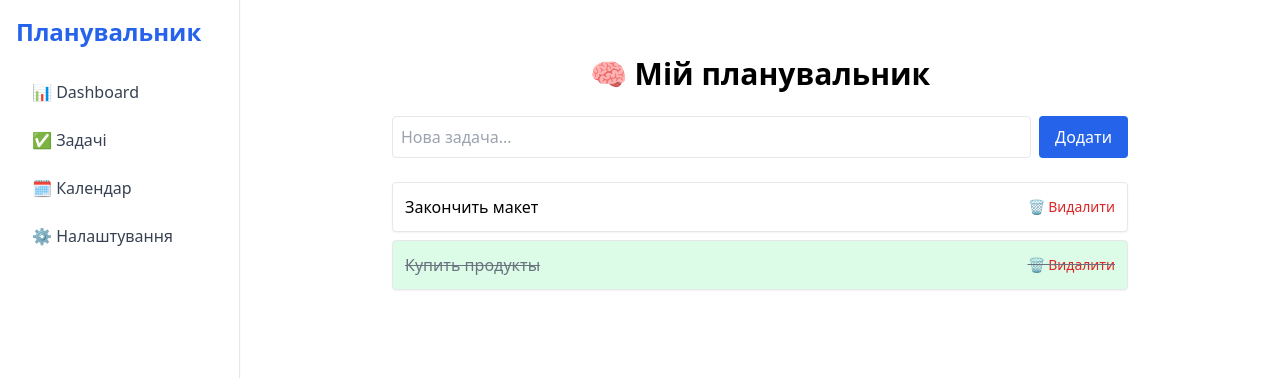
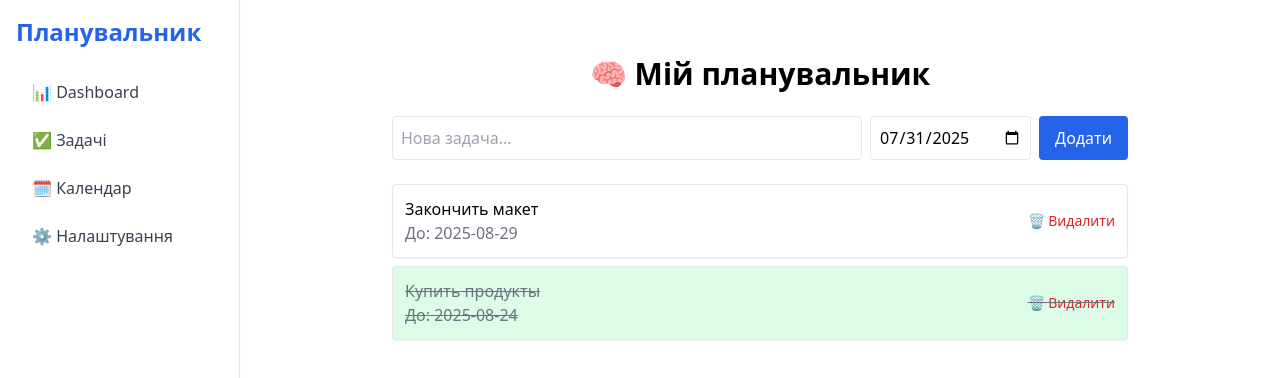
Before and after one commit to PngFormat/taskManager, a React (Create React App) app: page / in a window 1280 px wide. Shown: the top 378 px of the page. Built offline with nearby package versions, Linux system fonts and the light colour scheme.

Commit message:
feature : suggest date

```diff
--- a/src/App.js
+++ b/src/App.js
@@ -13,14 +13,40 @@ function App() {
         { id: 2, title: "Купить продукты", completed: true, dueDate: "2025-08-24" },
     ]);
 
-    const addTask = (title) => {
+    const suggestDate = () => {
+        const taskCountByDate = {};
+
+        tasks.forEach((task) => {
+            taskCountByDate[task.dueDate] = (taskCountByDate[task.dueDate] || 0) + 1;
+        });
+
+        for (let i = 0; i < 7; i++) {
+            const date  = dayjs().add(i, "day").format("YYYY-MM-DD")
+            if ((taskCountByDate[date] || 0) < 3) return date;
+        }
+
+        return dayjs().add(1, "day").format("YYYY-MM-DD");
+    }
+
+    const addTask = ({ title, dueDate }) => {
+        const finalDueDate = dueDate || suggestDate();
+
         const newTask = {
             id: Date.now(),
             title,
             completed: false,
-            dueDate: dayjs().add(1, "day").format("YYYY-MM-DD")
+            dueDate: finalDueDate,
         };
-        setTasks((prev) => [newTask, ...prev]);
+        setTasks((prev) => {
+            const updated = [newTask, ...prev];
+
+            const count = updated.filter((t) => t.dueDate === finalDueDate).length;
+            if (count > 3) {
+                alert(`⚠️ На ${finalDueDate} уже ${count} задач(и). Подумай, стоит ли добавлять ещё.`);
+            }
+            return updated;
+        });
+
     };
 
     const toggleTask = (id) => {
--- a/src/components/TaskForm.jsx
+++ b/src/components/TaskForm.jsx
@@ -2,13 +2,23 @@ import { useState } from "react";
 
 export default function TaskForm({ onAdd }) {
     const [title, setTitle] = useState("");
+    const [dueDate, setDueDate] = useState(() => {
+        const today = new Date();
+        return today.toISOString().split("T")[0];
+    })
 
     const handleSubmit = (e) => {
         e.preventDefault();
         if (!title.trim()) return;
-        onAdd(title);
+        onAdd({
+            title: title.trim(),
+            dueDate,
+        });
         setTitle("");
+        setDueDate(new Date().toISOString().split("T")[0]);
     };
+
+    console.log("Current dueDate:", dueDate);
 
     return (
         <form onSubmit={handleSubmit} className="mb-6 flex gap-2">
@@ -19,6 +29,12 @@ export default function TaskForm({ onAdd }) {
                 value={title}
                 onChange={(e) => setTitle(e.target.value)}
             />
+            <input
+                type="date"
+                className="p-2 border rounded cursor-pointer"
+                value={dueDate}
+                onChange={(e) => setDueDate(e.target.value)}
+            />
             <button
                 type="submit"
                 className="bg-blue-600 text-white px-4 py-2 rounded hover:bg-blue-700"
--- a/src/components/TaskItem.jsx
+++ b/src/components/TaskItem.jsx
@@ -5,9 +5,14 @@ export default function TaskItem({ task, onToggle, onDelete }) {
                 task.completed ? "bg-green-100 line-through text-gray-500" : "bg-white"
             }`}
         >
-      <span onClick={onToggle} className="cursor-pointer flex-1">
-        {task.title}
-      </span>
+        <div
+            className="flex-1 cursor-pointer"
+            onClick={onToggle}
+        >
+            <div className="font-medium">{task.title}</div>
+            <div className="font-sm text-gray-500">До: {task.dueDate}</div>
+
+        </div>
             <button
                 onClick={onDelete}
                 className="text-sm text-red-600 hover:underline ml-4"
--- a/src/components/TaskList.jsx
+++ b/src/components/TaskList.jsx
@@ -6,14 +6,17 @@ export default function TaskList({ tasks, onToggle, onDelete }) {
 
     return (
         <div className="space-y-2">
-            {tasks.map((task) => (
+            {tasks.map((task) => {
+                console.log("TASK:", task); // <- Временный лог
+                return (
                     <TaskItem
                         key={task.id}
                         task={task}
                         onToggle={() => onToggle(task.id)}
                         onDelete={() => onDelete(task.id)}
                     />
-            ))}
+                );
+            })}
         </div>
     );
 }
```
Lines whose indentation alone changed are shown as unchanged.
